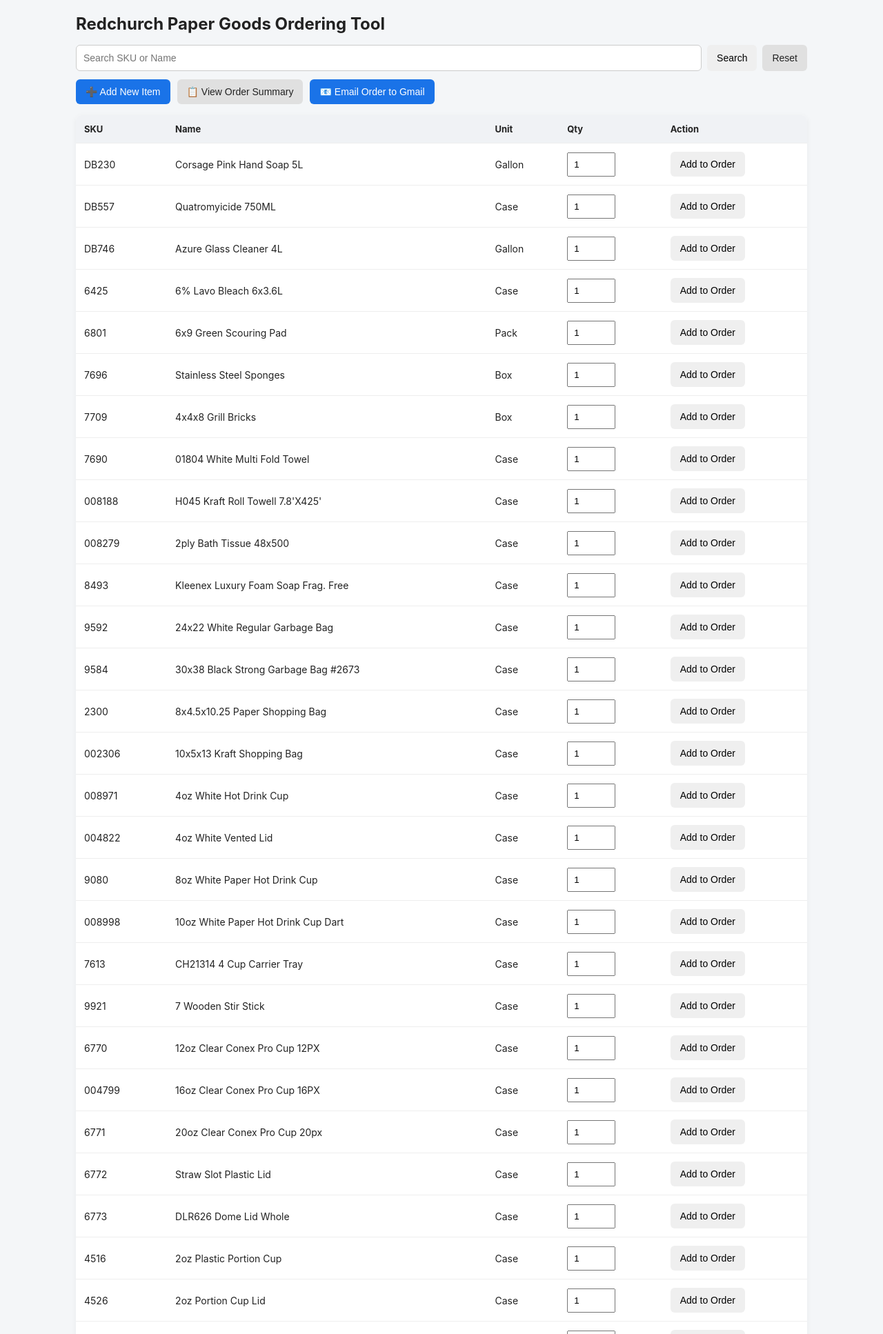
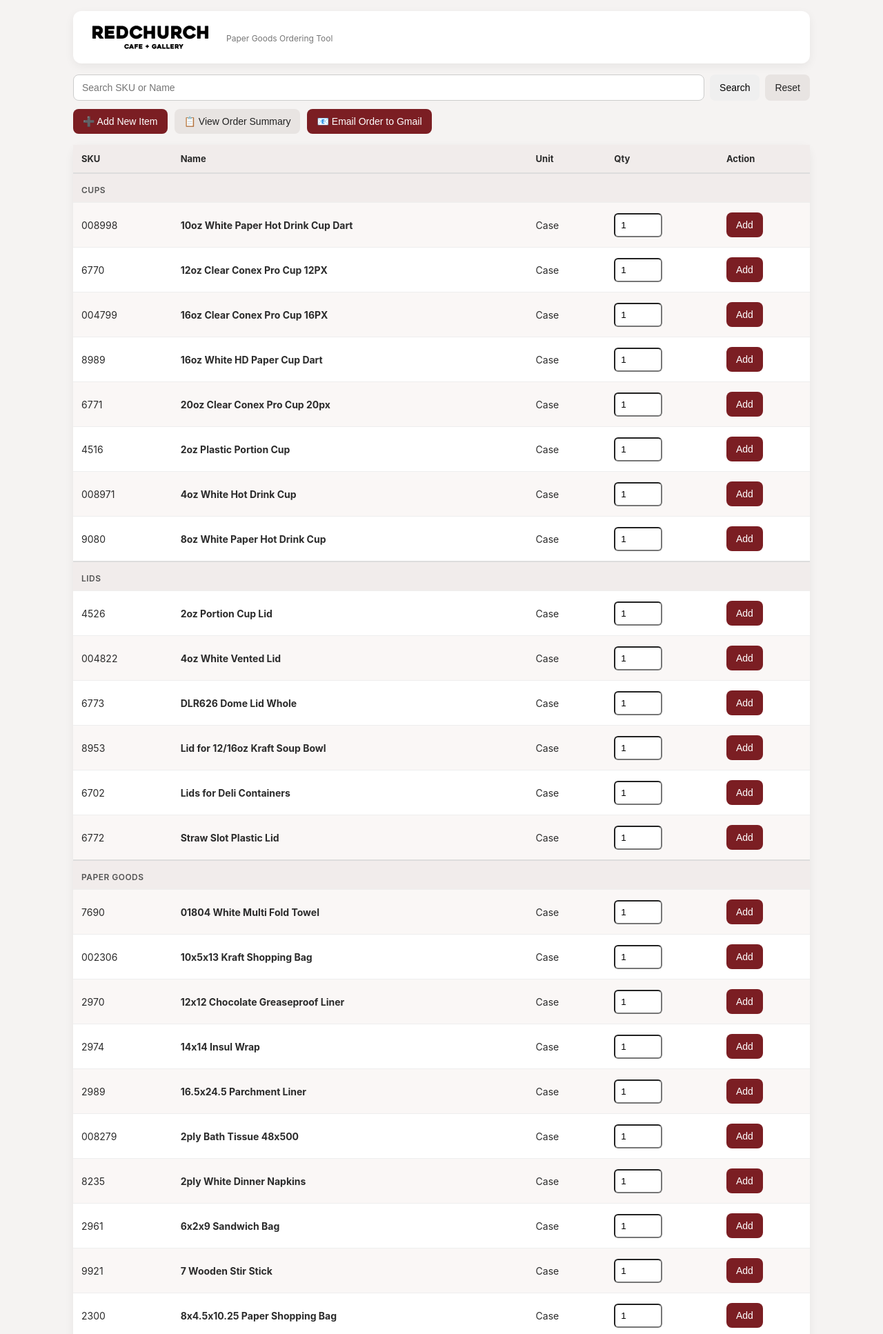
Before and after one commit to joacotol/redchurch_inventory_system, a Flask app: page / in a window 1280 px wide. Shown: the top 1934 px of the page at 69% size. Run offline with Flask 3, Linux system fonts and the light colour scheme.

Commit message:
Made major overhaul to the look and feel of the site

```diff
--- a/app.py
+++ b/app.py
@@ -10,6 +10,16 @@ app = Flask(__name__)
 
 FILE_NAME = "catalog.json"
 orders = {}  # sku -> qty
+
+TYPE_ORDER = [
+    "Cups",
+    "Lids",
+    "Paper Goods",
+    "Containers",
+    "Cleaning Products",
+    "Other"
+]
+
 
 
 # ---------- Helpers ----------
@@ -30,19 +40,23 @@ def save_catalog(catalog):
 @app.route("/", methods=["GET"])
 def index():
     catalog = load_catalog()
-    query = request.args.get("q", "").lower()
 
-    results = [
-        item for item in catalog
-        if not query or query in item["sku"].lower() or query in item["name"].lower()
-    ]
+    def sort_key(item):
+        try:
+            type_index = TYPE_ORDER.index(item.get("type", "Other"))
+        except ValueError:
+            type_index = len(TYPE_ORDER)
+
+        return (type_index, item["name"].lower())
+
+    catalog = sorted(catalog, key=sort_key)
 
     return render_template(
         "index.html",
-        items=results,
-        orders=orders,
-        query=query
+        items=catalog,
+        orders=orders
     )
+
 
 
 @app.route("/add_item", methods=["POST"])
--- a/static/styles.css
+++ b/static/styles.css
@@ -1,30 +1,59 @@
-/* ---------- RESET / BASE ---------- */
+/* ---------- BASE ---------- */
 * {
     box-sizing: border-box;
 }
 
 body {
     margin: 0;
-    background: #f4f6f8;
+    background: #f5f3f2;
     font-family: -apple-system, BlinkMacSystemFont, "Segoe UI",
                  Roboto, Helvetica, Arial, sans-serif;
-    color: #222;
+    color: #2b2b2b;
 }
 
-/* ---------- APP CONTAINER ---------- */
+/* ---------- BRAND ---------- */
+:root {
+    --brand: #7b1e23;          /* Redchurch deep red */
+    --brand-dark: #5e161a;
+    --surface: #ffffff;
+    --muted: #777;
+}
+
+/* ---------- CONTAINER ---------- */
 .app-container {
     max-width: 1100px;
     margin: 0 auto;
-    padding: 20px;
+    padding: 16px;
 }
 
 /* ---------- HEADER ---------- */
-h2 {
-    margin: 0 0 16px 0;
-    font-size: 24px;
+.app-header {
+    display: flex;
+    align-items: center;
+    gap: 14px;
+    padding: 14px 16px;
+    background: var(--surface);
+    border-radius: 12px;
+    box-shadow: 0 4px 14px rgba(0,0,0,0.06);
+    margin-bottom: 16px;
 }
 
-/* ---------- SEARCH BAR ---------- */
+.app-logo {
+    height: 48px;
+    width: auto;
+}
+
+.app-title h1 {
+    margin: 0;
+    font-size: 20px;
+}
+
+.app-title span {
+    font-size: 12px;
+    color: var(--muted);
+}
+
+/* ---------- SEARCH ---------- */
 .search-bar {
     display: flex;
     gap: 8px;
@@ -33,57 +62,66 @@ h2 {
 
 .search-bar input {
     flex: 1;
-    padding: 10px;
-    border-radius: 6px;
+    padding: 10px 12px;
+    border-radius: 8px;
     border: 1px solid #ccc;
     font-size: 14px;
 }
 
 /* ---------- TOP ACTIONS ---------- */
 .top-actions {
+    background: #f5f3f2;
     display: flex;
+    gap: 10px;
     flex-wrap: wrap;
-    gap: 10px;
+    position: sticky;
+    top: 12px;
+    z-index: 10;
     margin-bottom: 16px;
 }
 
 /* ---------- BUTTONS ---------- */
 button {
     padding: 10px 14px;
-    border-radius: 6px;
+    border-radius: 8px;
     font-size: 14px;
     cursor: pointer;
     border: none;
+    transition: transform 0.08s ease, box-shadow 0.08s ease;
+}
+
+button:active {
+    transform: translateY(1px);
 }
 
 .primary-btn {
-    background: #1a73e8;
-    color: white;
+    background: var(--brand);
+    color: #fff;
+}
+
+.primary-btn:hover {
+    background: var(--brand-dark);
 }
 
 .secondary-btn {
-    background: #e0e0e0;
+    background: #e8e4e2;
     color: #222;
-}
-
-button:hover {
-    opacity: 0.9;
 }
 
 /* ---------- ADD ITEM CARD ---------- */
 .add-item-box {
-    background: white;
-    border-radius: 8px;
+    background: var(--surface);
+    border-radius: 12px;
     padding: 16px;
     margin-bottom: 16px;
-    box-shadow: 0 2px 8px rgba(0,0,0,0.05);
+    box-shadow: 0 4px 14px rgba(0,0,0,0.06);
 }
 
 .add-item-box input {
     width: 100%;
     margin-bottom: 10px;
     padding: 10px;
-    border-radius: 6px;
+    border-radius: 8px;
     border: 1px solid #ccc;
 }
 
@@ -91,29 +129,58 @@ button:hover {
 table {
     width: 100%;
     border-collapse: collapse;
-    background: white;
-    border-radius: 8px;
-    overflow: hidden;
-    box-shadow: 0 2px 8px rgba(0,0,0,0.05);
+    background: var(--surface);
+    border-radius: 12px;
+    box-shadow: 0 4px 14px rgba(0,0,0,0.06);
 }
 
+
+/* ---------- TABLE SECTION HEADERS ---------- */
+.section-header td {
+    background: #f1eceb;
+    font-weight: 600;
+    text-transform: uppercase;
+    font-size: 12px;
+    letter-spacing: 0.04em;
+    color: #555;
+    padding: 10px 12px;
+    border-top: 2px solid #ddd;
+    padding-top: 16px;
+    position: sticky;
+    top: 44px; /* adjust based on your header height */
+    z-index: 2;
+    box-shadow: 0 2px 4px rgba(0,0,0,0.06);
+}
+
+
 th {
-    background: #f0f2f5;
+    background: #f1eceb;
     text-align: left;
     padding: 12px;
     font-size: 13px;
 }
 
 td {
-    padding: 12px;
+    padding: 14px 12px;
     border-top: 1px solid #eee;
     font-size: 14px;
 }
 
+td.name {
+  font-weight: 700;
+}
+
+
 .inline-input {
     width: 70px;
     padding: 8px;
+    border-radius: 6px;
 }
+
+tbody tr:nth-child(even) {
+    background: #faf7f6;
+}
+
 
 /* ---------- MODAL ---------- */
 .modal {
--- a/templates/index.html
+++ b/templates/index.html
@@ -9,7 +9,17 @@
 <body>
 
     <div class="app-container">
-        <h2>Redchurch Paper Goods Ordering Tool</h2>
+
+        <header class="app-header">
+            <img
+                src="{{ url_for('static', filename='images/redchurch-logo.webp') }}"
+                alt="Redchurch Cafe"
+                class="app-logo"
+            />
+            <div class="app-title">
+                <span>Paper Goods Ordering Tool</span>
+            </div>
+        </header>
 
         <!-- SEARCH -->
         <form method="get" class="search-bar">
@@ -55,26 +65,44 @@
                 <th>Action</th>
             </tr>
 
+            <tbody>
+                {% set ns = namespace(last_type=None) %}
+
                 {% for item in items %}
+
+                    {% if item.type != ns.last_type %}
+                        <tr class="section-header">
+                            <td colspan="5">
+                                {{ item.type }}
+                            </td>
+                        </tr>
+                        {% set ns.last_type = item.type %}
+                    {% endif %}
+
                     <tr>
-            <td>{{ item.sku }}</td>
-            <td>{{ item.name }}</td>
+                        <td class="sku">{{ item.sku }}</td>
+                        <td class="name">{{ item.name }}</td>
                         <td>{{ item.unit }}</td>
-            <td>
-                <form class="add-to-order-form"
-                    data-sku="{{ item.sku }}"
-                    data-name="{{ item.name }}"
-                    data-unit="{{ item.unit }}">
-
-                    <input type="hidden" name="sku" value="{{ item.sku }}">
-                    <input type="number" name="qty" value="1" min="1" class="inline-input">
+                        <td class="qty">
+                            <form class="add-to-order-form">
+                                <input
+                                    type="number"
+                                    name="qty"
+                                    value="1"
+                                    min="1"
+                                    class="inline-input"
+                                />
                         </td>
-            <td>
-                    <button>Add to Order</button>
+                        <td class="action">
+                                <button class="primary-btn">Add</button>
                             </form>
                         </td>
                     </tr>
+
                 {% endfor %}
+            </tbody>
+
+
         </table>
 
         <!-- ORDER SUMMARY MODAL -->
```
Also changed, not shown: other parts of static/styles.css (+17 -8 lines), catalog.json (+93 -47 lines), static/images/redchurch-logo.webp (added). Lines whose indentation alone changed are shown as unchanged.
